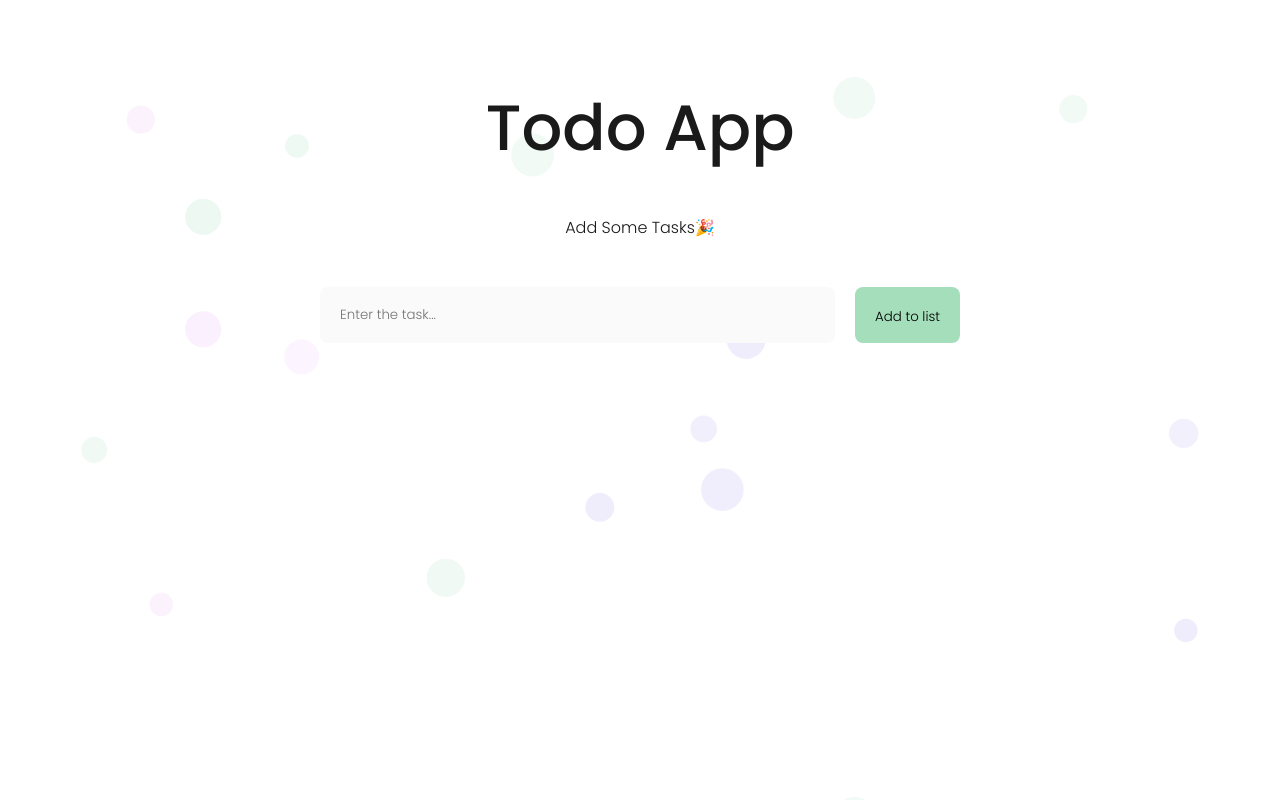
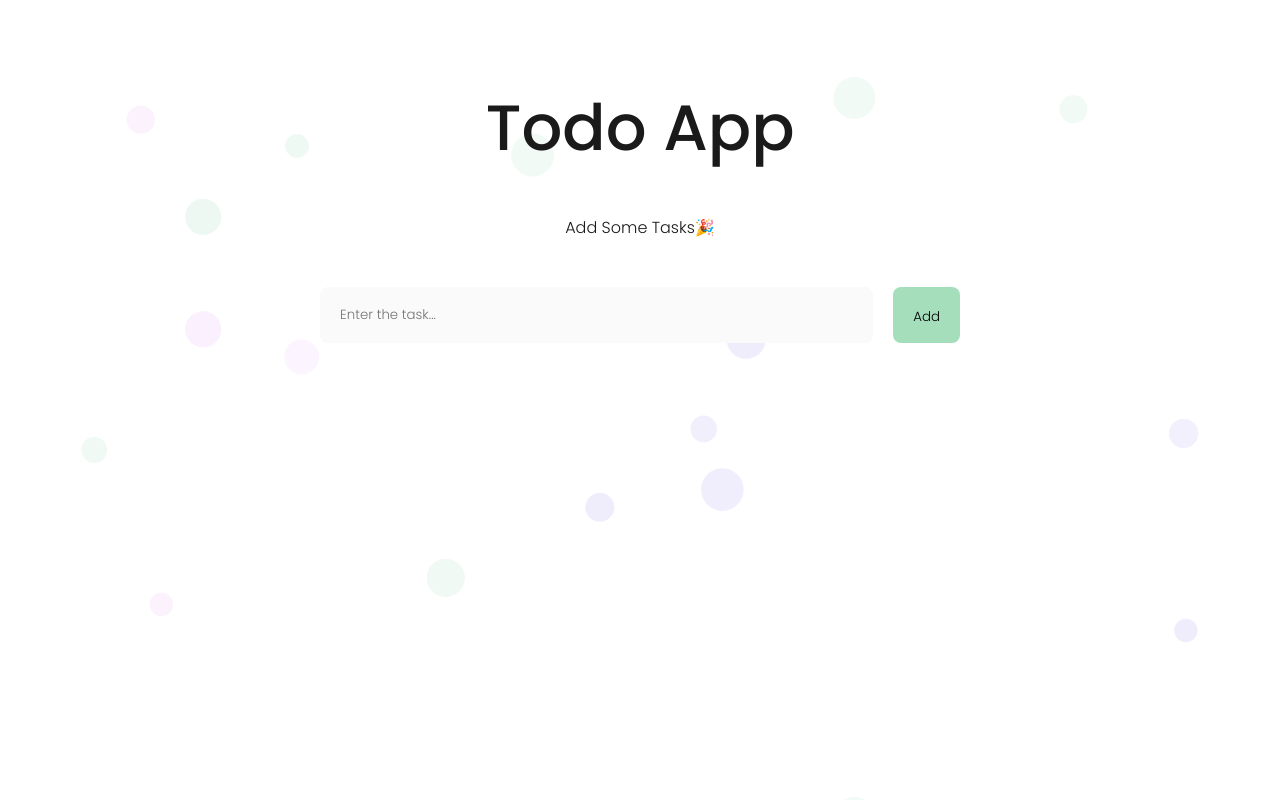
Before and after one commit to lemokami/ToDo-App, a React (Create React App) app: page / in a window 1280 px wide. Built offline with nearby package versions, Linux system fonts and the light colour scheme.

Commit message:
some problems resolved

```diff
--- a/src/App.js
+++ b/src/App.js
@@ -37,8 +37,8 @@ function App() {
               </span>
             </div>
           )}
-          <InputBar task={task} setTask={setTask} addTask={addTask} />
         </div>
+        <InputBar task={task} setTask={setTask} addTask={addTask} />
       </div>
     </div>
   );
--- a/src/components/InputBar.js
+++ b/src/components/InputBar.js
@@ -16,7 +16,7 @@ const InputBar = ({ task, setTask, addTask }) => {
         value={task}
         onChange={(e) => setTask(e.target.value)}
       />
-      <button className="add-btn">Add to list</button>
+      <button className="add-btn">Add</button>
     </form>
   );
 };
```
